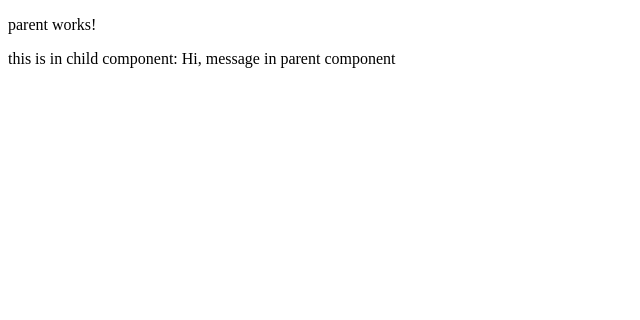
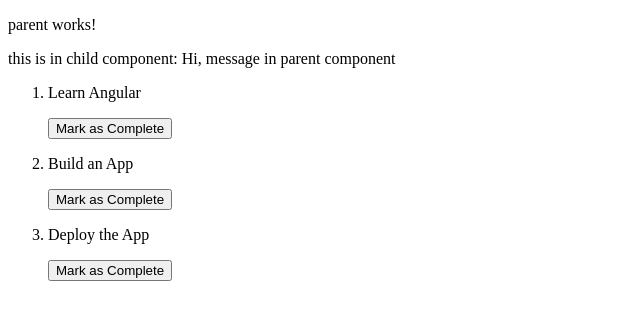
Before and after one commit to sai-chand2304/Angular-practice, an Angular app in the folder practice/: page /parent in a window 1280 px wide. Shown: the top 320 px of the page, without its empty margins (0-640 px from the left). Built offline with nearby package versions, Linux system fonts and the light colour scheme.

Commit message:
child-parents comms

```diff
--- a/practice/src/app/components/child/child.component.html
+++ b/practice/src/app/components/child/child.component.html
@@ -1 +1,11 @@
 <p>this is in child component: {{childMessage}}</p>
+<ol>
+    <li *ngFor="let todo of todos">
+        <p>{{todo.title}}</p>
+        <button [disabled]="todo.completed"
+                (click)="markAsDone(todo.id)"
+        >
+            {{todo.completed?'Done':'Mark as Complete'}}
+        </button>
+    </li>
+</ol>
--- a/practice/src/app/components/child/child.component.ts
+++ b/practice/src/app/components/child/child.component.ts
@@ -1,13 +1,25 @@
-import { Component, Input } from '@angular/core';
+import { Component, Input, Output, EventEmitter } from '@angular/core';
+import { Todo } from '../../interfaces/Todo';
+import { CommonModule } from '@angular/common';
+
 
 @Component({
   selector: 'app-child',
   standalone: true,
-  imports: [],
+  imports: [CommonModule],
   templateUrl: './child.component.html',
   styleUrl: './child.component.css'
 })
 export class ChildComponent {
+  @Input() childMessage!: string;
+  @Input() todos: Todo[] = [];
+  @Output() todoChanged = new EventEmitter<Todo>();
 
-  @Input() childMessage!:string;
+  markAsDone(id: number) {
+    const todo = this.todos.find(t => t.id === id);
+    if (todo) {
+      todo.completed = true;
+      this.todoChanged.emit(todo);
+    }
+  }
 }
--- a/practice/src/app/components/parent/parent.component.html
+++ b/practice/src/app/components/parent/parent.component.html
@@ -1,2 +1,5 @@
 <p>parent works!</p>
-<app-child [childMessage]="message"></app-child>
+<app-child [childMessage]="message"
+            (todoChanged)="changed($event)"
+            [todos]="todos"
+></app-child>
--- a/practice/src/app/components/parent/parent.component.ts
+++ b/practice/src/app/components/parent/parent.component.ts
@@ -1,5 +1,6 @@
 import { Component } from '@angular/core';
 import { ChildComponent } from '../child/child.component';
+import { Todo } from '../../interfaces/Todo';
 
 @Component({
   selector: 'app-parent',
@@ -10,5 +11,15 @@ import { ChildComponent } from '../child/child.component';
 })
 export class ParentComponent {
 
+  todos:Todo[]=[
+    {id:1, title:'Learn Angular', completed:false},
+    {id:2, title:'Build an App', completed:false},
+    {id:3, title:'Deploy the App', completed:false}
+  ];
+
   message:string="Hi, message in parent component";
+
+  changed(todo:Todo){
+    console.log(`Todo ${todo.id} is marked as completed`);
+  }
 }
--- /dev/null
+++ b/practice/src/app/interfaces/Todo.ts
@@ -0,0 +1,5 @@
+export interface Todo{
+    id:number,
+    title:string,
+    completed:boolean
+}
```
